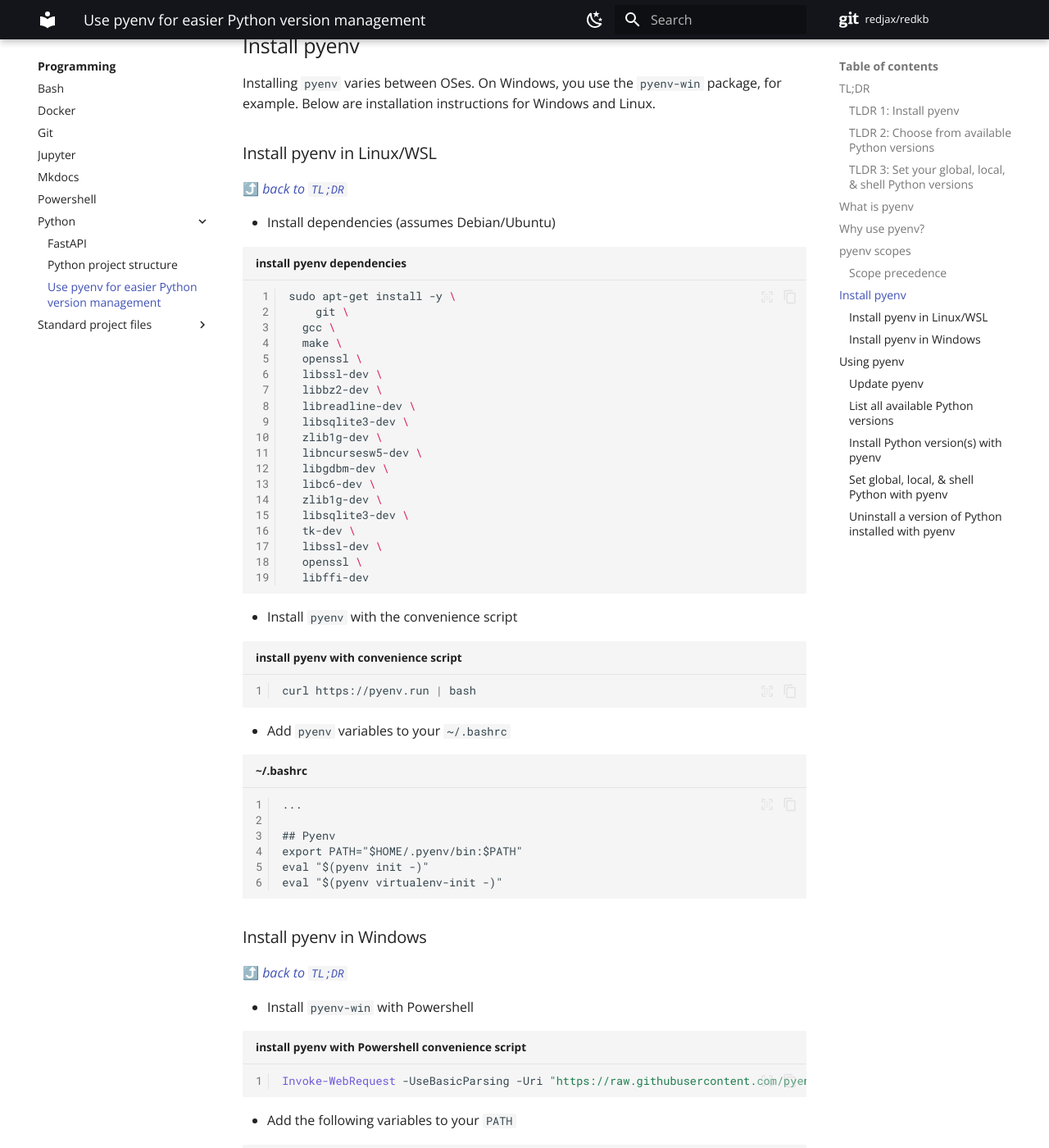
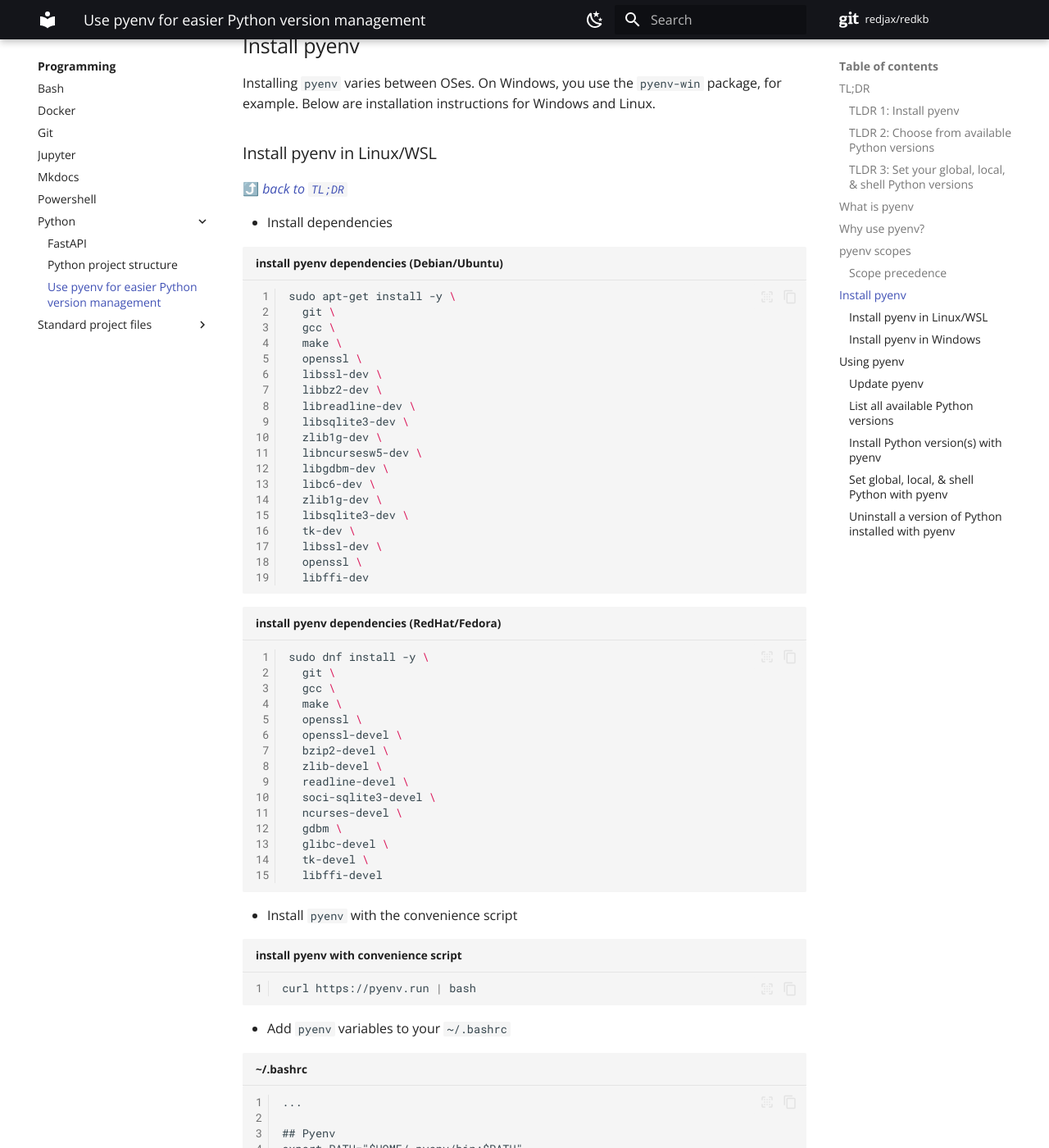
Before and after one commit to redjax/redkb, an MkDocs documentation site: the page built from docs/programming/python/pyenv.md, in a window 1280 px wide and 1400 px high, scrolled down 4481 px. Shown: the whole window at 82% size. Built offline with MkDocs 1.6.1 and Material for MkDocs 9.7.7, drawn with Linux system fonts in a browser that asks for light colours; comment, search, counter and statistics services are not loaded.

Commit message:
Add pyenv DNF dependencies

````diff
--- a/docs/programming/python/pyenv.md
+++ b/docs/programming/python/pyenv.md
@@ -138,12 +138,12 @@
 
 ⤴️ [*back to `TL;DR`*](#tldr)
 
-- Install dependencies (assumes Debian/Ubuntu)
+- Install dependencies
 
-```shell title="install pyenv dependencies" linenums="1"
+```shell title="install pyenv dependencies (Debian/Ubuntu)" linenums="1"
 
 sudo apt-get install -y \
-	git \
+  git \
   gcc \
   make \
   openssl \
@@ -161,6 +161,27 @@
   libssl-dev \
   openssl \
   libffi-dev
+
+```
+
+```shell title="install pyenv dependencies (RedHat/Fedora)" linenums="1"
+
+sudo dnf install -y \
+  git \
+  gcc \
+  make \
+  openssl \
+  openssl-devel \
+  bzip2-devel \
+  zlib-devel \
+  readline-devel \
+  soci-sqlite3-devel \
+  ncurses-devel \
+  gdbm \
+  glibc-devel \
+  tk-devel \
+  libffi-devel
+
 ```
 
 - Install `pyenv` with the convenience script
````
